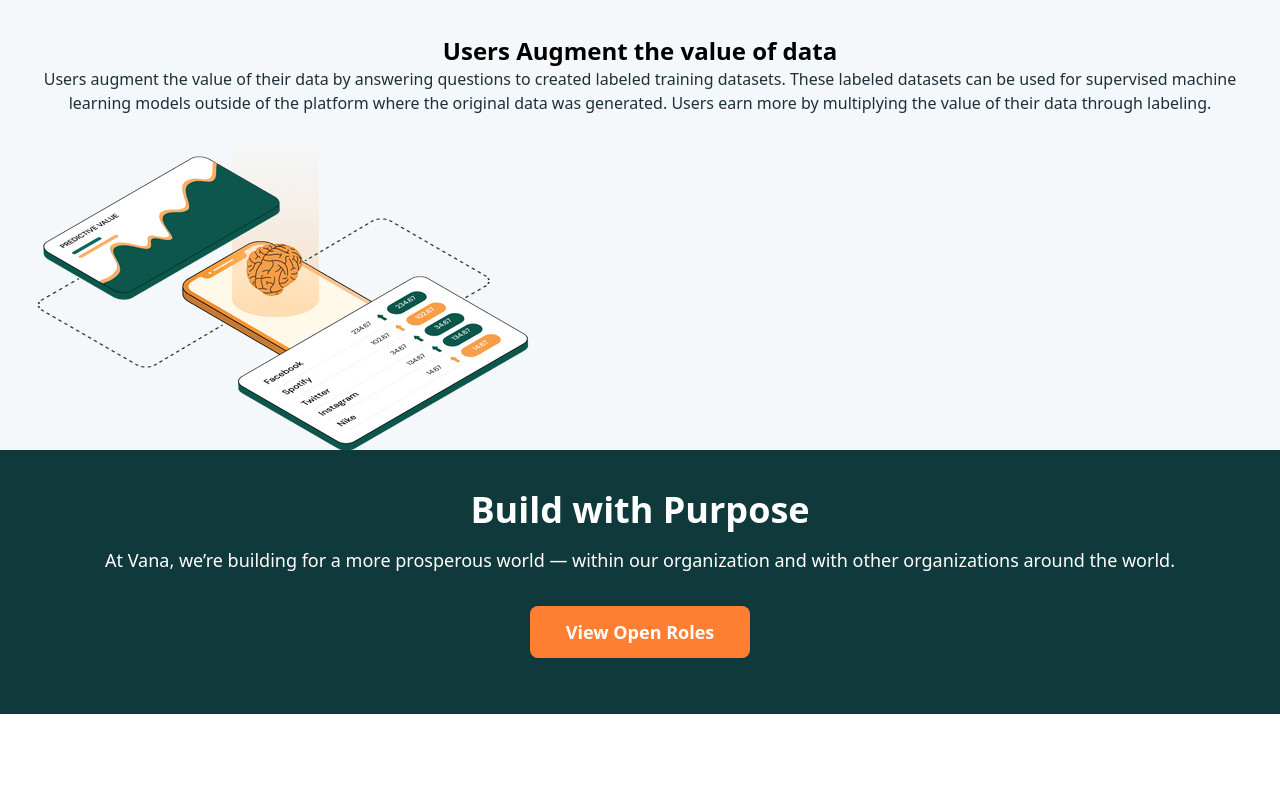
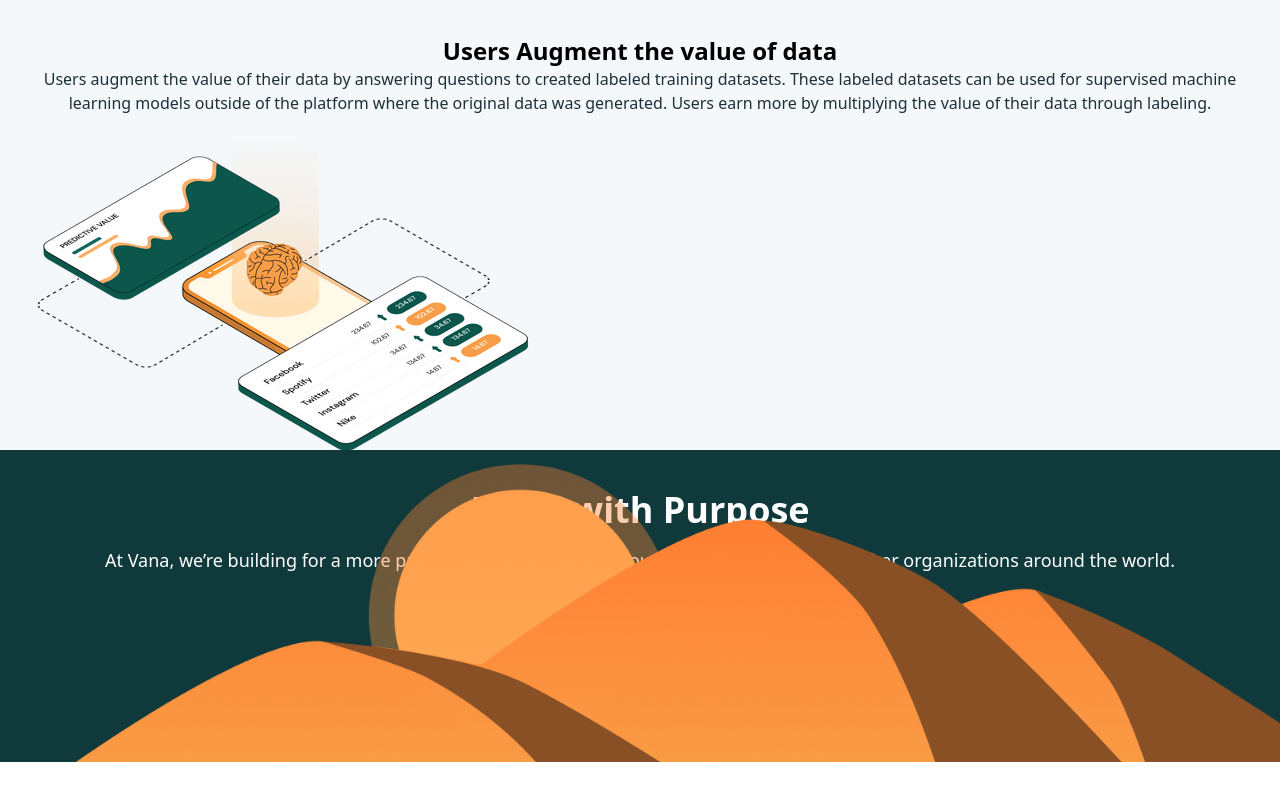
Before and after one commit to Prathamesh-Dukare/vanaui-clone-web3, a React (Create React App) app: page / in a window 1280 px wide. Shown: the part 2150-2950 px from the top of the page. Built offline with nearby package versions, Linux system fonts and the light colour scheme.

Commit message:
Fix : Career card

```diff
--- a/src/components/main/CareerCard.jsx
+++ b/src/components/main/CareerCard.jsx
@@ -1,11 +1,16 @@
 import React from 'react'
+import sunAnsMountImg from "../../assets/sun & mountain.png"
+import arrowImg from "../../assets/cta-wavy-arrow.svg"
 
 export default function CareerCard() {
     return (
-        <div className='career-card bg-accent text-white px-10 py-10 text-center' >
+        <div className='career-card relative bg-accent text-white px-10 py-10 text-center' >
             <h3 className='text-4xl font-bold'>Build with Purpose</h3>
             <p className='font-normal text-lg my-4'>At Vana, we’re building for a more prosperous world — within our organization and with other organizations around the world.</p>
-            <a href="/" className="open-positions font-bold text-lg bg-secondary px-9 py-3 my-4 rounded-lg inline-block">View Open Roles</a>
+
+            <a href="/" className="open-positions font-bold text-lg bg-secondary px-9 py-3 my-4 mb-16 rounded-lg inline-block">View Open Roles <span><img className='inline' src={arrowImg} alt="arrow" /></span> </a>
+
+            <div className="sun absolute bottom-0"><img className='w-full' src={sunAnsMountImg} alt="sun & mountain" /></div>
         </div>
     )
 }
```
